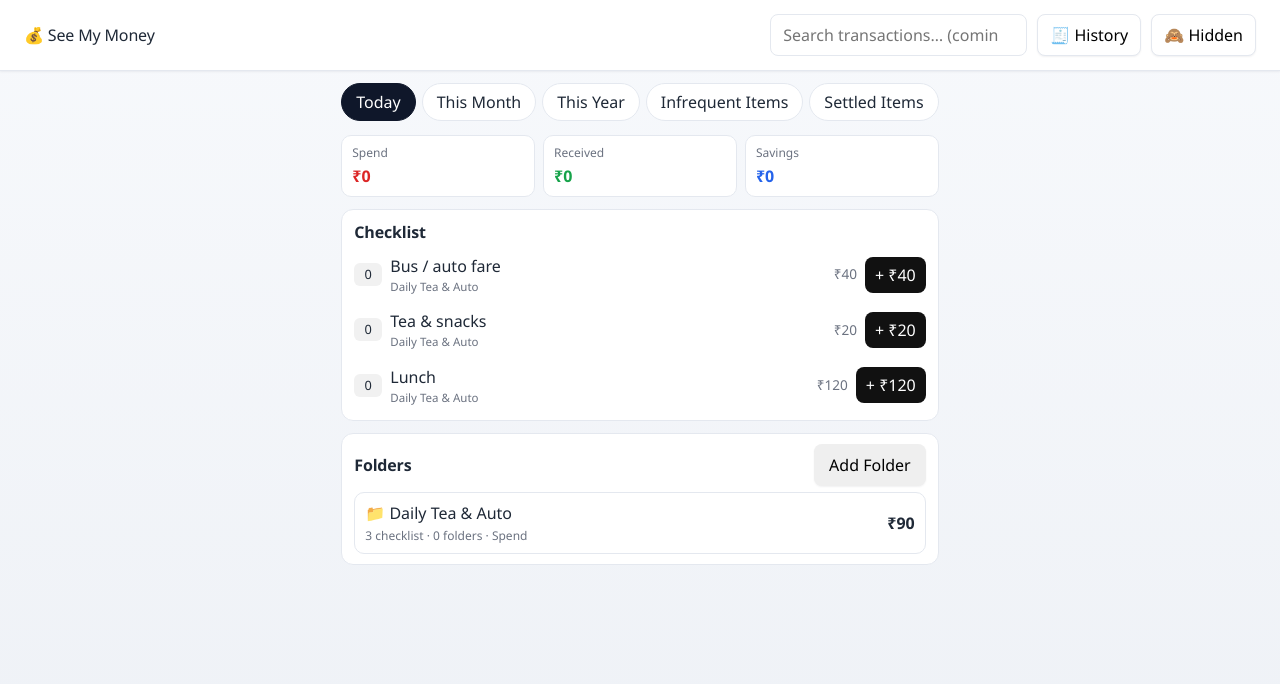
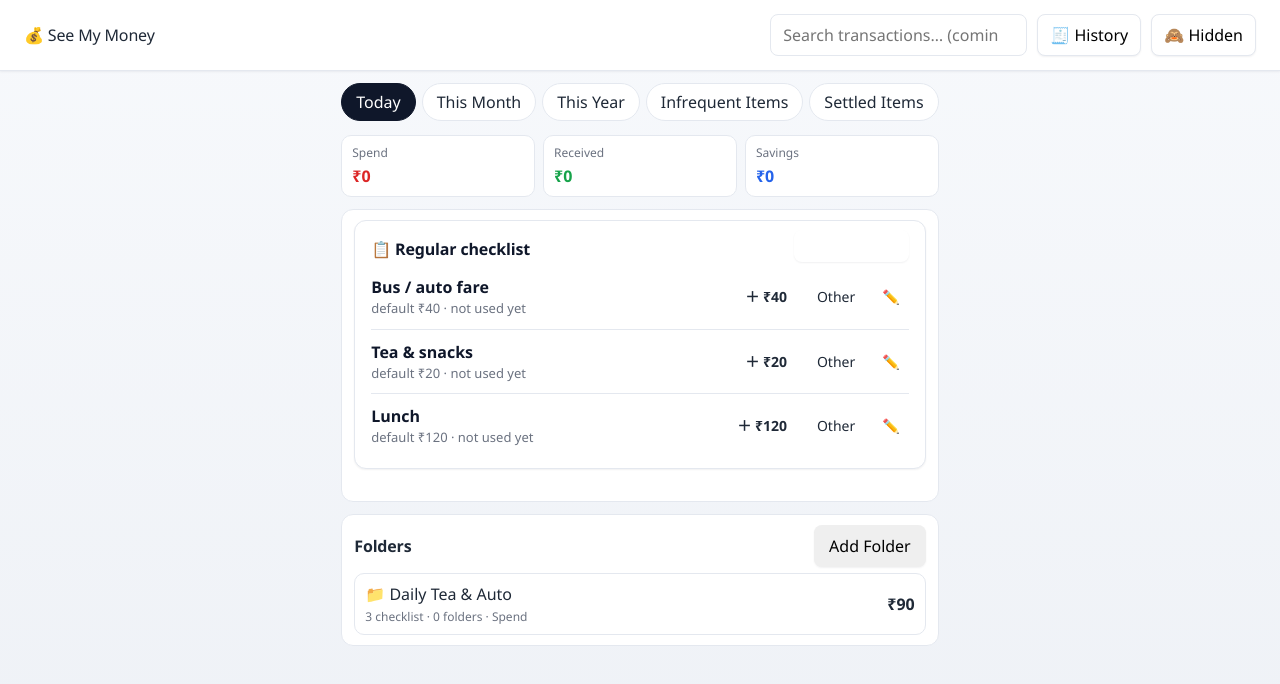
Before and after one commit to manikandan-idea/SeeMyMoneyProject, a React (Vite) app in the folder frontend/: page / in a window 1280 px wide. Shown: the top 684 px of the page. Built offline with nearby package versions, Linux system fonts and the light colour scheme.

Commit message:
fifth commit

```diff
--- a/frontend/src/App.jsx
+++ b/frontend/src/App.jsx
@@ -61,8 +61,8 @@ function App() {
       updateFolder: (id, patch) => run((s) => updateFolder(s, id, patch)),
       setFolderHidden: (id, hidden) => run((s) => setFolderHidden(s, id, hidden)),
       duplicateFolder: (id) => run((s) => duplicateFolderStructure(s, id)),
-      createChecklist: ({ folderId, title, defaultAmount }) =>
-        run((s) => createChecklistTemplate(s, { sectionId, folderId, title, defaultAmount })),
+      createChecklist: ({ folderId, title, defaultAmount, transactionType }) =>
+        run((s) => createChecklistTemplate(s, { sectionId, folderId, title, defaultAmount, transactionType })),
       updateChecklist: (id, patch) => run((s) => updateChecklistTemplate(s, id, patch)),
       // Removes ONLY the reusable template. Transactions are never touched.
       deleteChecklist: (id) => run((s) => deleteChecklistTemplate(s, id)),
@@ -117,6 +117,21 @@ function App() {
     }
   }, [view, run])
 
+  // Callbacks for the Checklist section on period pages (checklists may sit
+  // directly on the page, with no folder).
+  const pageActions = {
+    record: (checklistId, amount, source) =>
+      run((s) => {
+        const c = s.checklists.find((x) => x.id === checklistId)
+        return createTransaction(s, {
+          sectionId: c.sectionId, folderId: c.folderId ?? null, checklistId, amount, source,
+        })
+      }),
+    updateChecklist: (id, patch) => run((s) => updateChecklistTemplate(s, id, patch)),
+    deleteChecklist: (id) => run((s) => deleteChecklistTemplate(s, id)),
+    createChecklist: (input) => run((s) => createChecklistTemplate(s, { ...input, folderId: null })),
+  }
+
   const header = (
     <Header
       current={view.name}
@@ -155,9 +170,12 @@ function App() {
   // Direct totals for an opened folder / folder card; recursive for the section root
   // (matches the original totalOf vs directTotalOf convention).
   const getTotals = (sectionId, folderId) => {
-    if (!folderId) return calculateSectionTotals(state, sectionId)
+    if (!folderId) {
+      const r = calculateSectionTotals(state, sectionId)
+      return { total: r.total, count: r.count }
+    }
     const t = calculateFolderTotals(state, folderId)
-    return { total: t[sectionId], count: t.count }
+    return { total: t[sectionId], count: t.count, income: t.income, expense: t.expense, saving: t.saving }
   }
 
   let body
@@ -215,10 +233,7 @@ function App() {
         onAddFolder={({ name, sectionId, usage, frequency }) =>
           run((s) => createFolder(s, { sectionId, parentFolderId: null, name, usage, frequency, othersEnabled: false }))
         }
-        onRecord={({ folderId, checklistId, sectionId }) =>
-          run((s) => createTransaction(s, { sectionId, folderId, checklistId, source: 'checklist',
-            amount: s.checklists.find((c) => c.id === checklistId)?.defaultAmount }))
-        }
+        actions={pageActions}
       />
     )
   }
--- a/frontend/src/components/ChecklistPanel.jsx
+++ b/frontend/src/components/ChecklistPanel.jsx
@@ -5,7 +5,7 @@
 //   ✏️             edit the reusable default (future uses)     -> onUpdateDefault(checklistId, amount)
 //   🐖             add this checklist to the folder's Saving Area -> onAddToSavingArea(checklistId)
 // Deleting a checklist lives inside the ✏️ dialog and removes ONLY the template.
-// "Add Checklist" creates a new reusable checklist -> onAdd(title, defaultAmount).
+// "Add Checklist" creates a new reusable checklist -> onAdd(title, defaultAmount, type). Type defaults to `defaultType` (Spend).
 
 import { useEffect, useState } from 'react'
 import { formatINR } from '../utils/format.js'
@@ -26,10 +26,12 @@ function ChecklistPanel({
   onDelete,
   onAdd,
   onAddToSavingArea,
+  defaultType = 'expense',
 }) {
   const [dialog, setDialog] = useState(null) // { kind: 'other' | 'default' | 'add', row? }
   const [amount, setAmount] = useState('')
   const [title, setTitle] = useState('')
+  const [type, setType] = useState(defaultType)
   const [error, setError] = useState('')
 
   const open = dialog !== null
@@ -55,6 +57,7 @@ function ChecklistPanel({
     setDialog({ kind, row })
     setAmount(row ? String(row.defaultAmount) : '')
     setTitle('')
+    setType(defaultType)
     setError('')
   }
 
@@ -71,7 +74,7 @@ function ChecklistPanel({
     }
     if (dialog.kind === 'other') onRecordOther(dialog.row.id, value)
     else if (dialog.kind === 'default') onUpdateDefault(dialog.row.id, value)
-    else onAdd(title.trim(), value)
+    else onAdd(title.trim(), value, type)
     close()
   }
 
@@ -192,6 +195,16 @@ function ChecklistPanel({
                 />
               </label>
             )}
+            {dialog.kind === 'add' && (
+              <label className="field">
+                Type
+                <select value={type} onChange={(event) => setType(event.target.value)}>
+                  <option value="expense">Spend</option>
+                  <option value="income">Received</option>
+                  <option value="saving">Savings</option>
+                </select>
+              </label>
+            )}
             <label className="field">
               {dialog.kind === 'add' ? 'Default amount (₹)' : 'Amount (₹)'}
               <input
--- a/frontend/src/components/period/PeriodPage.jsx
+++ b/frontend/src/components/period/PeriodPage.jsx
@@ -8,10 +8,13 @@
 //   onTab(tab)
 //   onOpenFolder(folder)                 open that folder's view (same folder, not a copy)
 //   onAddFolder({ name, sectionId, usage, frequency })
-//   onRecord({ folderId, checklistId, sectionId })   one Record at the default amount
+//   actions = { record(checklistId, amount, source), updateChecklist(id, patch),
+//               deleteChecklist(id), createChecklist({ title, defaultAmount, transactionType, frequency }) }
 
 import { useEffect, useMemo, useState } from 'react'
 import { formatINR } from '../../utils/format.js'
+import ChecklistPanel from '../ChecklistPanel.jsx'
+import { getChecklistUsageCount } from '../../domain/records.js'
 import { calculatePeriodTotals, calculateFolderTotals, getPeriodRange } from '../../domain/analytics.js'
 
 export const TABS = [
@@ -85,7 +88,7 @@ function AddFolderDialog({ tab, onConfirm, onCancel }) {
   )
 }
 
-function PeriodPage({ state, tab: tabId, onTab, onOpenFolder, onAddFolder, onRecord }) {
+function PeriodPage({ state, tab: tabId, onTab, onOpenFolder, onAddFolder, actions }) {
   const tab = TABS.find((t) => t.id === tabId) ?? TABS[0]
   const [adding, setAdding] = useState(false)
 
@@ -154,28 +157,18 @@ function PeriodPage({ state, tab: tabId, onTab, onOpenFolder, onAddFolder, onRec
         <>
           {tab.usage !== 'occasional' && (
             <section className="period__card">
-              <div className="period__head"><h2>Checklist</h2></div>
-              {view.checklists.length === 0 ? (
-                <p className="period__empty">{tab.empty} Add checklists inside a folder.</p>
-              ) : (
-                <ul className="period__list">
-                  {view.checklists.map((c) => (
-                    <li key={c.id} className="crow">
-                      <span className="crow__count" aria-label="records in this period">{c.periodCount}</span>
-                      <span className="crow__name">
-                        {c.title}
-                        <small>{view.folderById.get(c.folderId)?.name}</small>
-                      </span>
-                      <span className="crow__amt">{formatINR(c.defaultAmount)}</span>
-                      <button type="button" className="crow__add"
-                        aria-label={`Record ${c.title} ${formatINR(c.defaultAmount)}`}
-                        onClick={() => onRecord({ folderId: c.folderId, checklistId: c.id, sectionId: c.sectionId })}>
-                        + {formatINR(c.defaultAmount)}
-                      </button>
-                    </li>
-                  ))}
-                </ul>
-              )}
+              <ChecklistPanel
+                rows={view.checklists}
+                getUsageCount={(id) => getChecklistUsageCount(state, id)}
+                canAddToSavingArea={false}
+                defaultType="expense"
+                onRecord={(id) => actions.record(id, view.checklists.find((c) => c.id === id).defaultAmount, 'checklist')}
+                onRecordOther={(id, amount) => actions.record(id, amount, 'checklist-other')}
+                onUpdateDefault={(id, defaultAmount) => actions.updateChecklist(id, { defaultAmount })}
+                onDelete={(id) => actions.deleteChecklist(id)}
+                onAdd={(title, defaultAmount, transactionType) =>
+                  actions.createChecklist({ title, defaultAmount, transactionType, frequency: tab.usage })}
+              />
             </section>
           )}
 
--- a/frontend/src/data/schema.js
+++ b/frontend/src/data/schema.js
@@ -256,7 +256,8 @@ function checkFolder(f, label, add) {
 }
 
 function checkChecklist(c, label, add) {
-  if (!isNonEmptyString(c.folderId)) add(`${label}.folderId must be a folder id.`)
+  // null = a checklist that lives directly on a period page (not inside a folder)
+  if (!isStringOrNull(c.folderId)) add(`${label}.folderId must be a folder id or null.`)
   if (typeof c.title !== 'string') add(`${label}.title must be a string.`)
   if (!isPositiveAmount(c.defaultAmount)) add(`${label}.defaultAmount must be a positive number.`)
   if (!TRANSACTION_TYPES.includes(c.transactionType)) add(`${label}.transactionType is invalid.`)
--- a/frontend/src/domain/folderChecklist.js
+++ b/frontend/src/domain/folderChecklist.js
@@ -231,6 +231,15 @@ export function duplicateFolderStructure(state, folderId) {
 // transactionType defaults to the folder's section; frequency defaults to the
 // folder's usage when that is daily/monthly/yearly (the page already says so).
 export function createChecklistTemplate(state, input) {
+  // A checklist placed directly on a period page has no folder (folderId null).
+  // Its section follows the chosen type (Spend=expense, Received=income, Savings=saving).
+  if (input.folderId === undefined || input.folderId === null) {
+    const type = resolveTransactionType({ sectionId: input.sectionId || 'expense' }, input.transactionType || input.sectionId)
+    requireSection(state, type)
+    const pseudo = { id: null, sectionId: type, usage: input.frequency ?? null }
+    const root = buildChecklist(pseudo, { ...input, transactionType: type, frequency: input.frequency ?? null }, nowIso())
+    return { ...state, checklists: [...state.checklists, root] }
+  }
   const folder = requireFolder(state, input.folderId)
   if (input.sectionId !== undefined && input.sectionId !== folder.sectionId) {
     throw new Error('Checklist sectionId must match its folder\'s section.')
@@ -245,7 +254,9 @@ const CHECKLIST_PATCH_FIELDS = ['title', 'defaultAmount', 'transactionType', 'fr
 // transactions and Saving Area entry snapshots are left exactly as they are.
 export function updateChecklistTemplate(state, checklistId, patch) {
   const checklist = requireChecklist(state, checklistId)
-  const folder = requireFolder(state, checklist.folderId)
+  const folder = checklist.folderId
+    ? requireFolder(state, checklist.folderId)
+    : { id: null, sectionId: checklist.sectionId, usage: checklist.frequency }
   const next = { ...checklist }
   for (const key of CHECKLIST_PATCH_FIELDS) {
     if (patch && Object.hasOwn(patch, key)) next[key] = patch[key]
```
Also changed, not shown: frontend/src/components/SectionView.jsx (+12 -3 lines), 2 other files (tests, documents, lock files or other folders).
